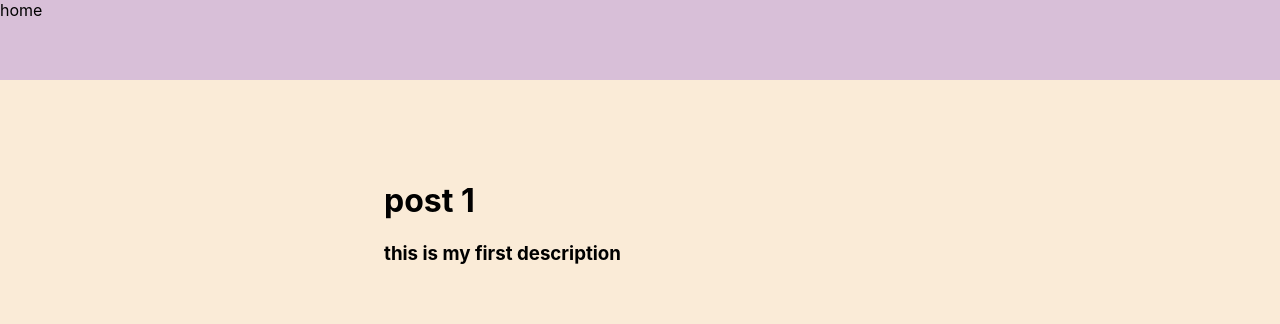
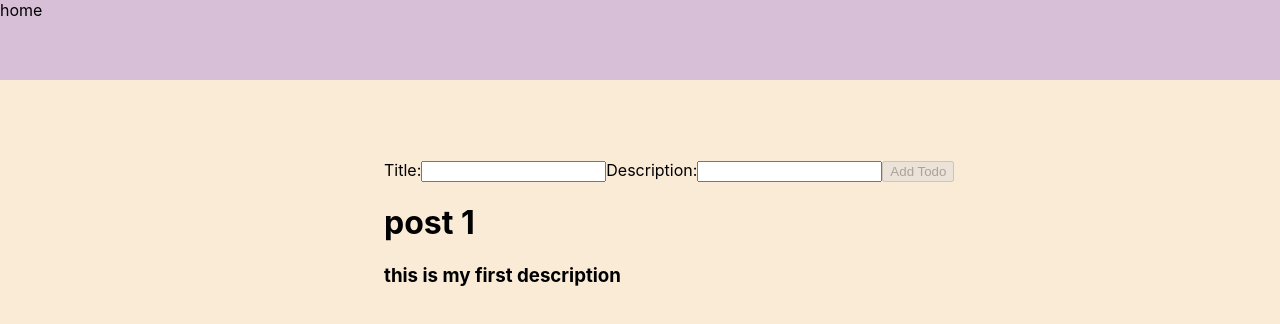
Before and after one commit to Nimavein/todo-list, a React (Create React App) app: page / in a window 1280 px wide. Shown: the top 324 px of the page. Built offline with nearby package versions, Linux system fonts and the light colour scheme.

Commit message:
add todo form create

```diff
--- a/src/TodoForm.tsx
+++ b/src/TodoForm.tsx
@@ -1,11 +1,38 @@
 import React, { useState, useEffect } from "react";
 import { useGlobalContext } from "./context";
 
-const todoForm = ({}) => {
-  const { createTodo } = useGlobalContext();
+const TodoForm: React.FC = () => {
+  const { createTodo, todos } = useGlobalContext();
+  const [formData, setFormData] = React.useState<ITodo | {}>();
+
+  const handleForm = (e: React.FormEvent<HTMLInputElement>): void => {
+    setFormData({
+      ...formData,
+      [e.currentTarget.id]: e.currentTarget.value,
+    });
+  };
 
   const handleCreateTodo = (e: React.FormEvent, formData: ITodo | any) => {
     e.preventDefault();
     createTodo(formData);
   };
+  return (
+    <div>
+      <form onSubmit={(e) => handleCreateTodo(e, formData)}>
+        <label>
+          Title:
+          <input onChange={handleForm} type="text" id="title" />
+        </label>
+        <label>
+          Description:
+          <input onChange={handleForm} type="text" id="description" />
+        </label>
+        <button disabled={formData === undefined ? true : false}>
+          Add Todo
+        </button>
+      </form>
+    </div>
+  );
 };
+
+export default TodoForm;
--- a/src/TodosContainer.tsx
+++ b/src/TodosContainer.tsx
@@ -1,12 +1,14 @@
 import React, { useState, useEffect } from "react";
 import { useGlobalContext } from "./context";
 import Todo from "./Todo";
+import TodoForm from "./TodoForm";
 
 const TodosContainer: React.FC = () => {
   const { todos } = useGlobalContext();
 
   return (
     <div className="todos-container">
+      <TodoForm />
       {todos.map((todo: ITodo) => {
         return <Todo key={todo.id} {...todo} />;
       })}
--- a/src/type.d.ts
+++ b/src/type.d.ts
@@ -3,7 +3,6 @@ interface ITodo {
   title: string;
   status: boolean;
   priority: "low" | "medium" | "high";
-
   category: Category;
   description: string;
 }
```
